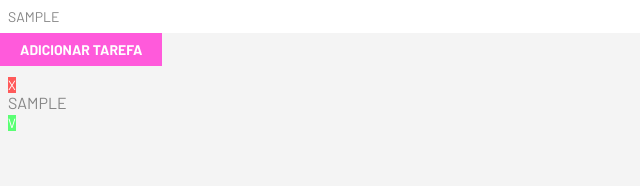
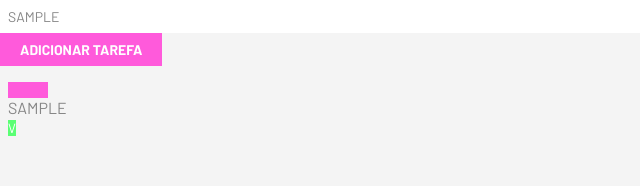
Before and after one commit to F4ELL/React-To-Do, a React (Create React App) app: page / in a window 1280 px wide. Both pictures are taken after typing "Sample" into the empty fields and a click on the button "ADICIONAR TAREFA". Shown: the top 186 px of the page, without its empty margins (0-640 px from the left). Built offline with nearby package versions, Linux system fonts and the light colour scheme.

Commit message:
feat: create deleteTask

```diff
--- a/src/App.js
+++ b/src/App.js
@@ -9,7 +9,7 @@ function App() {
   const [ listTasks, setListTasks ] = useState([]);
 
   const createTask = () => {
-    if(task === ''){
+    if(task === '' || task === ' '){
       alert("Digite uma tarefa!");
     } else{
       setListTasks(listTasks => [...listTasks, {id: listTasks.length, title: task, isCompleted: false}]);
@@ -21,7 +21,7 @@ function App() {
       <GlobalStyle />
       <Inputbar handleTextTask={setTask} placeholder="Ex: Tirar o lixo"/>
       <Button textButton="Adicionar tarefa" handleButton={() => createTask()} />
-      <List allTasks={listTasks} />
+      <List allTasks={listTasks} updateTasks={setListTasks}/>
     </>
   );
 }
--- a/src/components/Delete/StyledDelete.js
+++ /dev/null
@@ -1,8 +0,0 @@
-import styled from 'styled-components';
-
-export const StyledDelete = styled.button`
-    background-color: #FF5A5A;
-    color: #FFF;
-    border: none;
-    cursor: pointer;
-`;
--- a/src/components/Delete/index.js
+++ /dev/null
@@ -1,12 +0,0 @@
-import React from 'react'
-import { StyledDelete } from './StyledDelete'
-
-const Delete = () => {
-    return (
-        <>
-            <StyledDelete>X</StyledDelete>
-        </>
-    )
-}
-
-export default Delete
--- a/src/components/List/index.js
+++ b/src/components/List/index.js
@@ -1,29 +1,34 @@
 import React from 'react'
 import Check from '../Check';
-import Delete from '../Delete';
+import { Button } from '../Button'
 import { StyledList } from './StyledList';
 
-export const List = ({ allTasks }) => {
+export const List = ({ allTasks, updateTasks }) => {
 
-    const deleteTask = () => {
-        const listAtt = allTasks.filter((id)=>{
-            return id !== allTasks.id;
-        });
+    const deleteTask = (id) => {
+
+        const isDifference = (item) => {
+            return id !== item.id;
+        }
+
+        const listAtt = allTasks.filter(isDifference);
+        updateTasks(listAtt);
+
     }
 
     return (
         <>
             <StyledList>
                 {allTasks.map((task, index) => (
-                    <>
+                    <div key={index}>
                     {!task.isCompleted &&
                         <>
-                            <Delete />
-                            <li key={index}>{task.title}</li>
+                            <Button handleButton={()=> deleteTask(task.id)}>X</Button>
+                            <li>{task.title}</li>
                             <Check />
                         </>
                     }
-                    </>
+                    </div>
                 ))}
             </StyledList>
         </>
```
